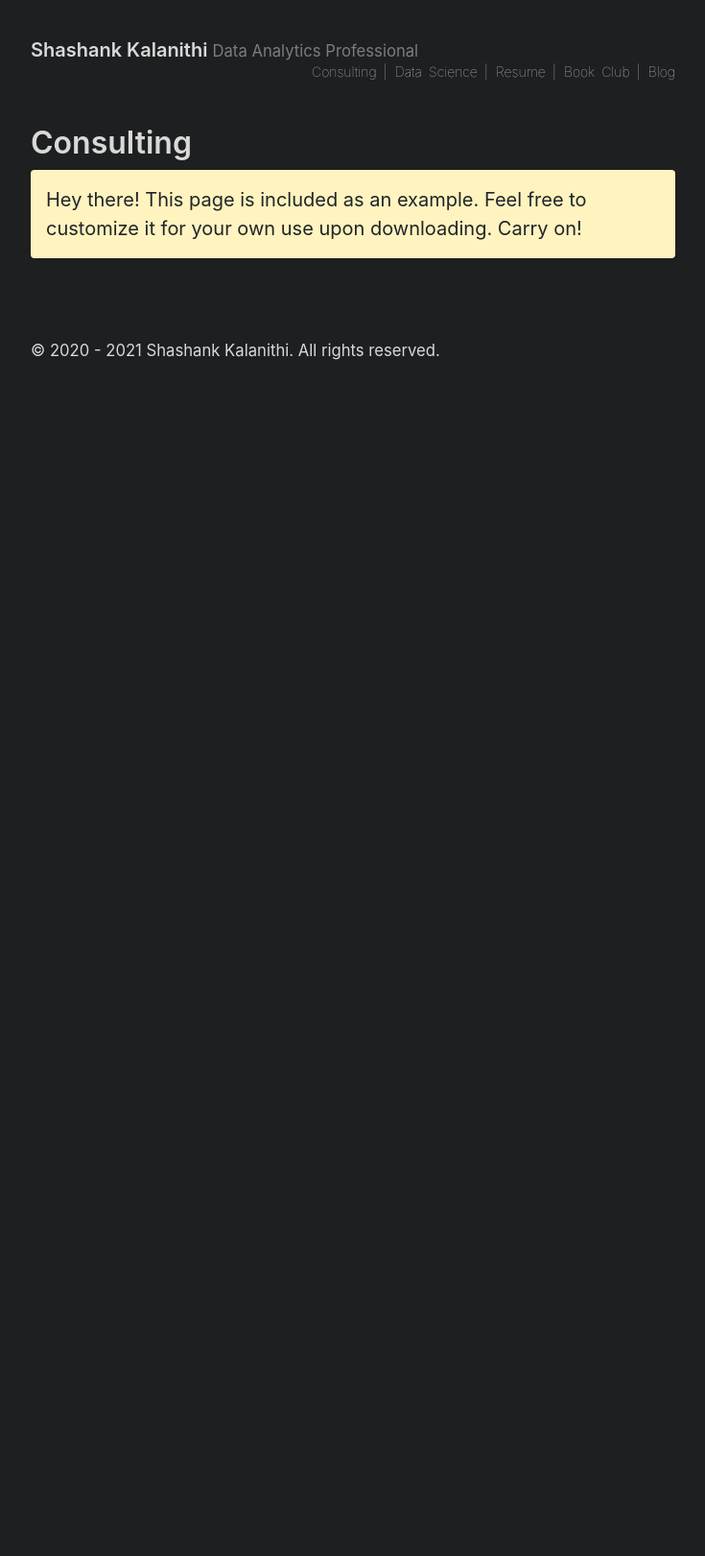
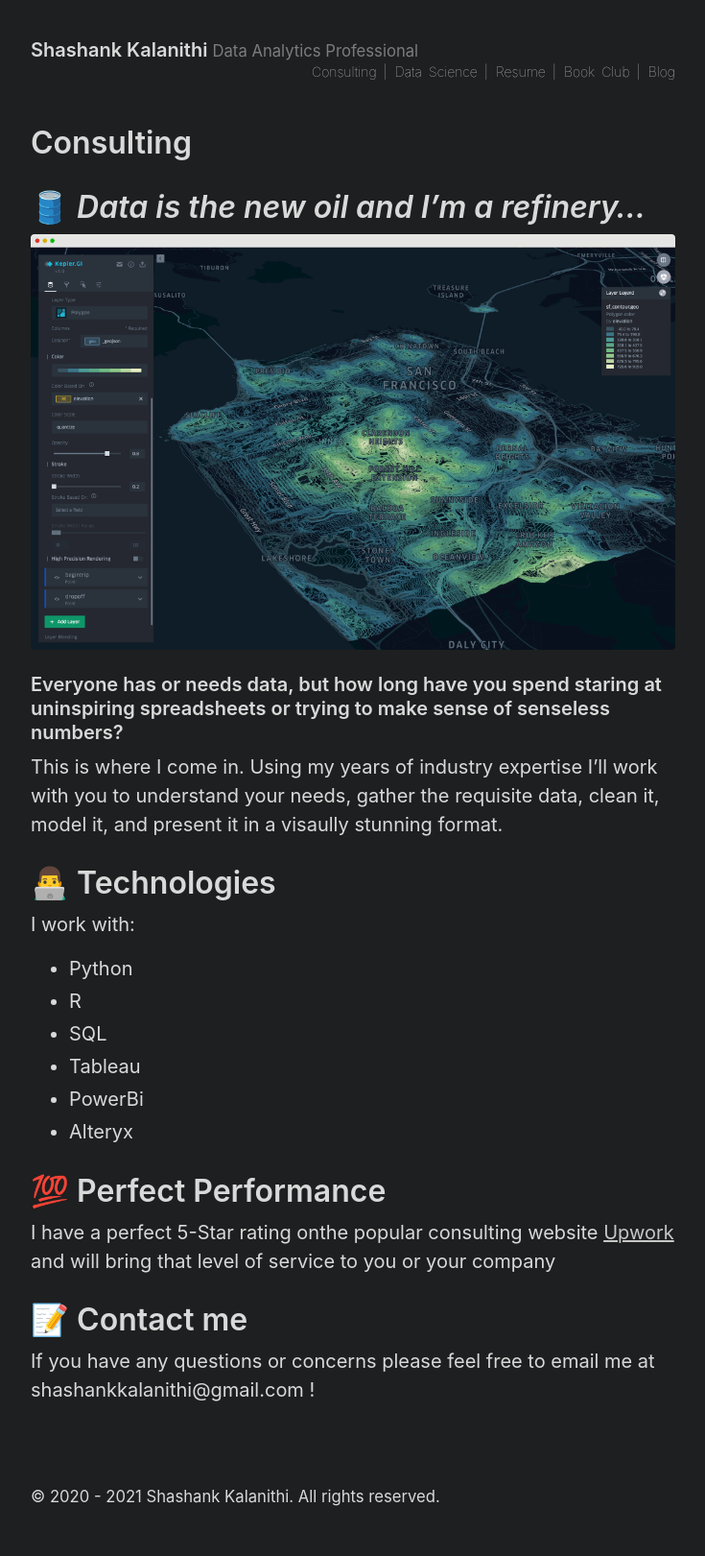
Before and after one commit to kshashank03/kshashank03.github.io, a Jekyll site: the page built from consulting.md, in a window 1280 px wide. Shown: the whole page at 96% size, without its empty margins (272-1007 px from the left). Built offline with Jekyll 4.4.1, drawn with Linux system fonts in a browser that asks for light colours; nearby versions of some CDN libraries; before the commit the page ends 900 px from its top, so only the background shows below that.

Commit message:
consuting webpage

```diff
--- a/consulting.md
+++ b/consulting.md
@@ -3,6 +3,26 @@
 title: Consulting
 ---
 
-<p class="message">
-  Hey there! This page is included as an example. Feel free to customize it for your own use upon downloading. Carry on!
-</p>
+# 🛢️ _Data is the new oil and I'm a refinery..._
+
+![alt text](/assets/kepler.gl-contours.png "Title")
+
+### Everyone has or needs data, but how long have you spend staring at uninspiring spreadsheets or trying to make sense of senseless numbers?
+
+This is where I come in. Using my years of industry expertise I'll work with you to understand your needs, gather the requisite data, clean it, model it, and present it in a visaully stunning format.
+
+# 👨‍💻 Technologies
+
+I work with:
+* Python
+* R
+* SQL
+* Tableau
+* PowerBi
+* Alteryx
+
+# 💯 Perfect Performance
+I have a perfect 5-Star rating onthe popular consulting website [Upwork](https://www.upwork.com/freelancers/~018f98a75ceb1e15cb) and will bring that level of service to you or your company
+
+# 📝 Contact me
+If you have any questions or concerns please feel free to email me at shashankkalanithi@gmail.com !
--- a/index.html
+++ b/index.html
@@ -4,8 +4,8 @@
 ---
 
 <div>
-<h1>👋 Hello!</h1>
-<h3>My name is Shashank Kalanithi and I am a Data Consultant working for a major fashion retailer in the United States...</h3>
+<h1>👋</h1> <h1 {text-align: center;}></h1>
+<h2>My name is Shashank Kalanithi and I am a Data Consultant working for a major fashion retailer in the United States...</h2>
 <p>My passions include traveling, reading, and teaching.
 
   If you are here to inquire about my consulting practice please click on the appropriate link at the top of the page</p>
```
Also changed, not shown: assets/kepler.gl-contours.png (added).
